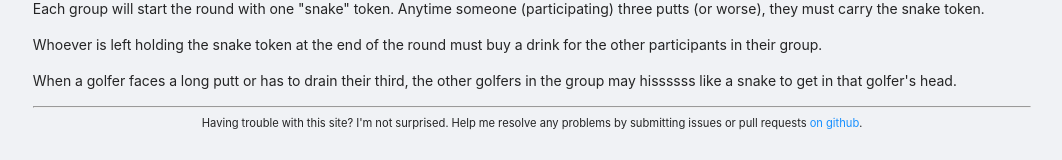
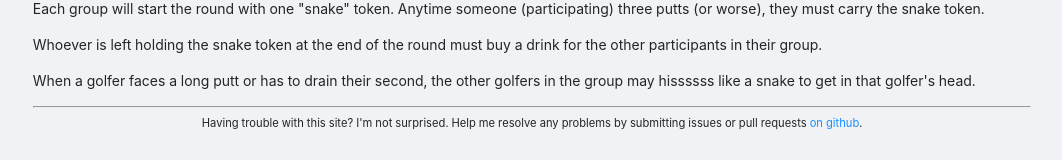
Before and after one commit to johnpc/jpc-golf, a React (Create React App) app: page /app/about in a window 1280 px wide. Shown: the part 1272-1432 px from the top of the page, without its empty margins (108-1170 px from the left). Built offline with nearby package versions, Linux system fonts and the light colour scheme; no server answers; what aws-amplify would draw is missing.

Commit message:
fix: typo

```diff
--- a/src/components/DisplayInformation.js
+++ b/src/components/DisplayInformation.js
@@ -102,7 +102,7 @@ function DisplayInformation() {
         a drink for the other participants in their group.
       </p>
       <p>
-        When a golfer faces a long putt or has to drain their third, the other
+        When a golfer faces a long putt or has to drain their second, the other
         golfers in the group may hissssss like a snake to get in that golfer's
         head.
       </p>
```
